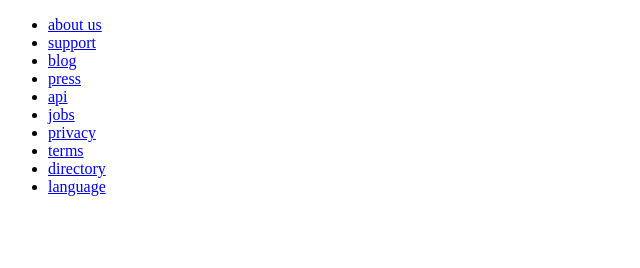
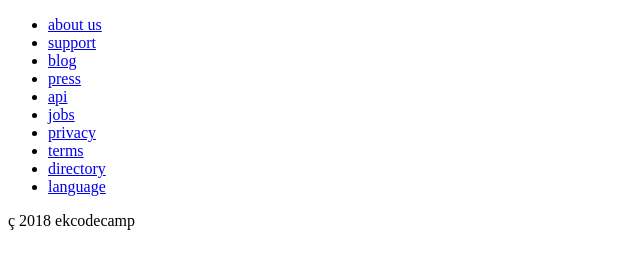
Before and after one commit to conyek/ekcamp, a plain HTML site: page index.html in a window 1280 px wide. Shown: the whole page, without its empty margins (0-640 px from the left). Drawn offline with Linux system fonts and the light colour scheme.

Commit message:
copyright

```diff
--- a/index.html
+++ b/index.html
@@ -28,6 +28,7 @@
                 <li><a href="#">language</a></li>
             </ul>
         </nav>
+        <span>ç 2018 ekcodecamp</span>
     </footer>
 </body>
 </html>
```
